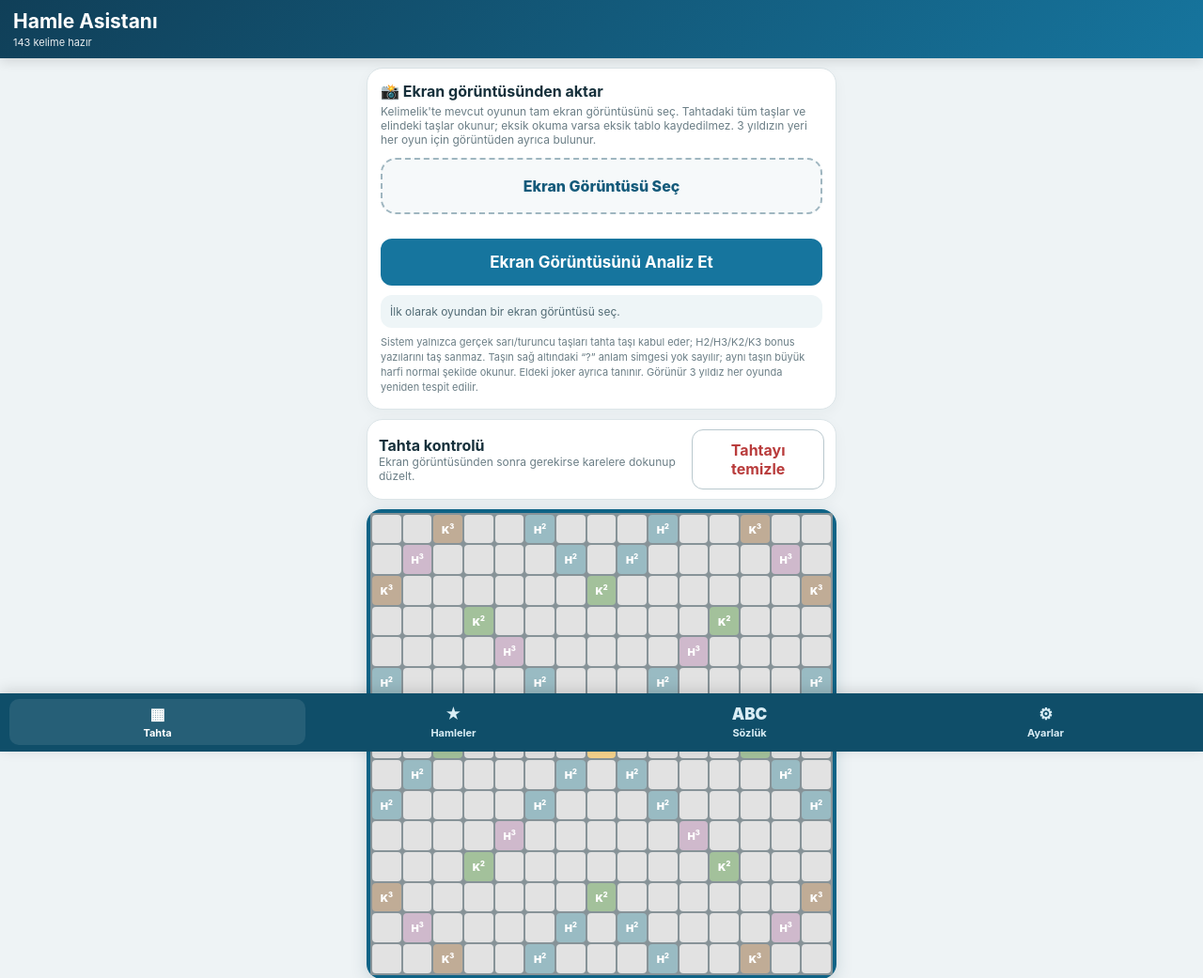
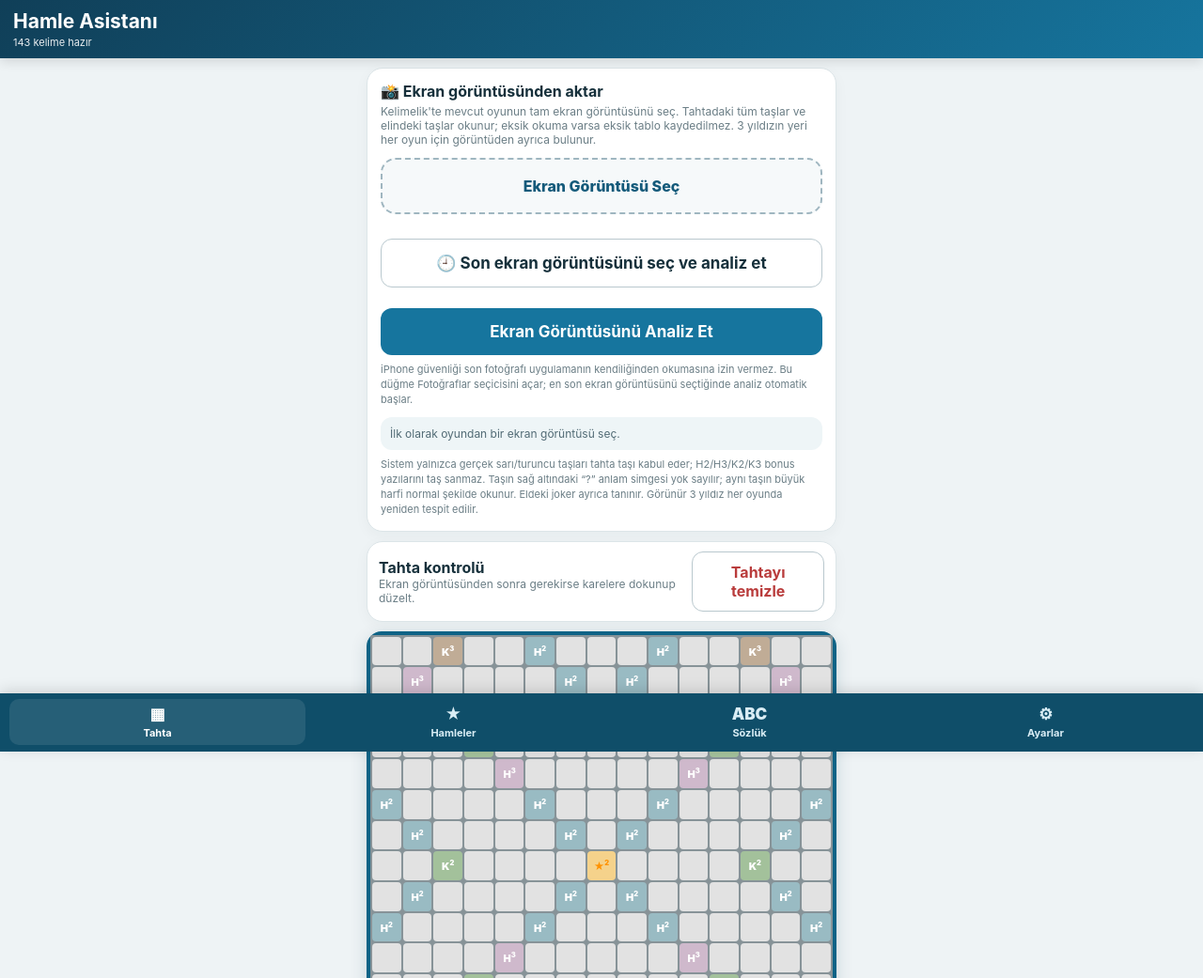
Before and after one commit to ozkanayral60-star/kelimelik-hamle-asistani, a plain HTML site: page index.html in a window 1280 px wide. Shown: the top 1041 px of the page at 94% size. Drawn offline with Linux system fonts and the light colour scheme.

Commit message:
Add latest screenshot quick import action

```diff
--- a/index.html
+++ b/index.html
@@ -33,8 +33,10 @@
         </label>
         <img id="scanPreview" class="scan-preview" alt="Seçilen ekran görüntüsü" />
         <div class="scan-actions">
+          <button id="latestScreenshotBtn" class="ghost big">🕘 Son ekran görüntüsünü seç ve analiz et</button>
           <button id="analyzeScreenshotBtn" class="primary big" disabled>Ekran Görüntüsünü Analiz Et</button>
         </div>
+        <div class="scan-note">iPhone güvenliği son fotoğrafı uygulamanın kendiliğinden okumasına izin vermez. Bu düğme Fotoğraflar seçicisini açar; en son ekran görüntüsünü seçtiğinde analiz otomatik başlar.</div>
         <div id="scanStatus" class="scan-status">İlk olarak oyundan bir ekran görüntüsü seç.</div>
         <div class="scan-note">Sistem yalnızca gerçek sarı/turuncu taşları tahta taşı kabul eder; H2/H3/K2/K3 bonus yazılarını taş sanmaz. Taşın sağ altındaki “?” anlam simgesi yok sayılır; aynı taşın büyük harfi normal şekilde okunur. Eldeki joker ayrıca tanınır. Görünür 3 yıldız her oyunda yeniden tespit edilir.</div>
       </div>
```
